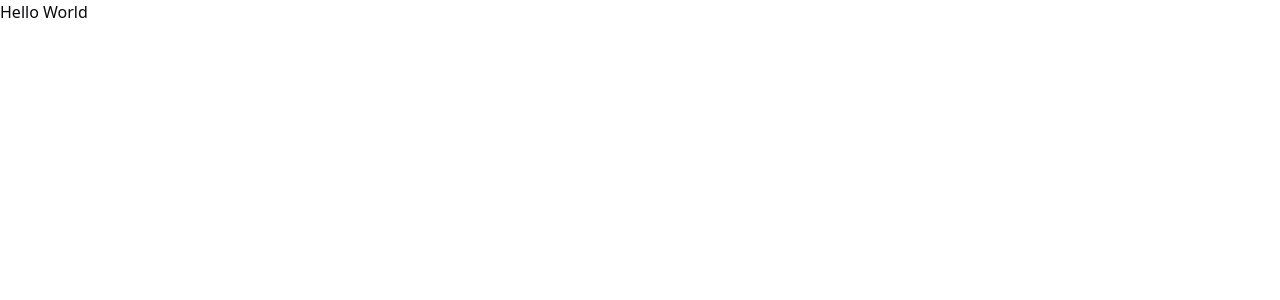
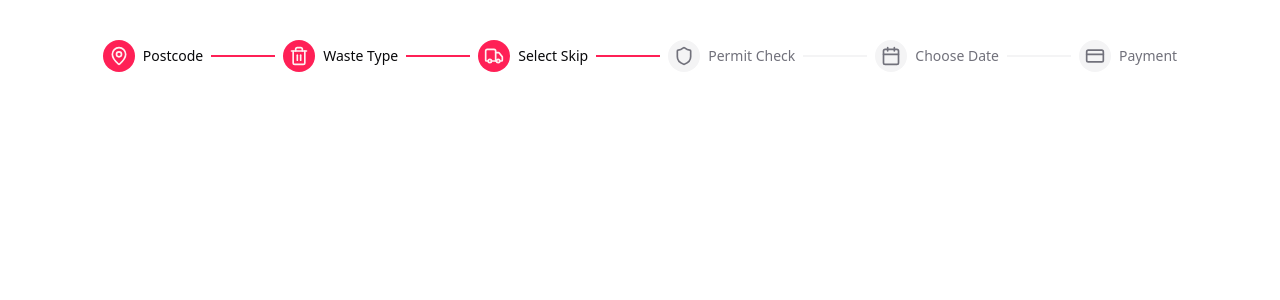
Before and after one commit to CollinsKipkemoi/REMWaste, a React (Vite) app: page / in a window 1280 px wide. Shown: the top 300 px of the page. Built offline with nearby package versions, Linux system fonts and the light colour scheme.

Commit message:
Feat: Add TimeFrame component and update App layout

```diff
--- a/src/App.tsx
+++ b/src/App.tsx
@@ -1,7 +1,8 @@
+import TimeFrame from "@/components/time-frame"
 function App() {
   return (
-    <div>
-      <h1>Hello World</h1>
+    <div className="bg-background min-h-screen w-screen p-10">
+      <TimeFrame />
     </div>
   )
 }
--- /dev/null
+++ b/src/components/time-frame.tsx
@@ -0,0 +1,41 @@
+import { MapPin, Trash2, Truck, Shield, Calendar, CreditCard } from 'lucide-react';
+
+const steps = [
+    { label: 'Postcode', icon: MapPin, state: 'active' },
+    { label: 'Waste Type', icon: Trash2, state: 'active' },
+    { label: 'Select Skip', icon: Truck, state: 'active' },
+    { label: 'Permit Check', icon: Shield, state: 'inactive' },
+    { label: 'Choose Date', icon: Calendar, state: 'inactive' },
+    { label: 'Payment', icon: CreditCard, state: 'inactive' },
+];
+
+function TimeFrame() {
+    return (
+        <ol className="flex items-center w-full justify-center">
+            {steps.map((step, idx) => {
+                const Icon = step.icon;
+                const isActive = step.state === 'active';
+                const bgColor = isActive ? 'bg-primary' : 'bg-muted';
+                const iconColor = isActive ? 'text-primary-foreground' : 'text-muted-foreground';
+                const labelColor = isActive ? 'text-foreground' : 'text-muted-foreground';
+                const lineColor = isActive ? 'bg-primary' : 'bg-muted';
+
+                return (
+                    <li key={step.label} className="flex items-center">
+                        <div className="flex items-center hover:cursor-pointer">
+                            <div className={`flex items-center justify-center w-8 h-8 rounded-full ${bgColor}`}>
+                                <Icon className={`w-5 h-5 ${iconColor}`} />
+                            </div>
+                            <span className={`ml-2 text-sm font-medium ${labelColor}`}>{step.label}</span>
+                        </div>
+                        {idx < steps.length - 1 && (
+                            <div className={`w-16 h-0.5 mx-2 ${lineColor}`}></div>
+                        )}
+                    </li>
+                );
+            })}
+        </ol>
+    );
+}
+
+export default TimeFrame;
```
